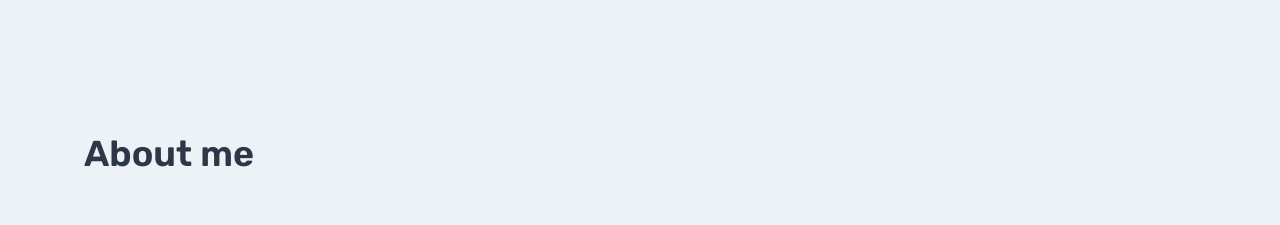
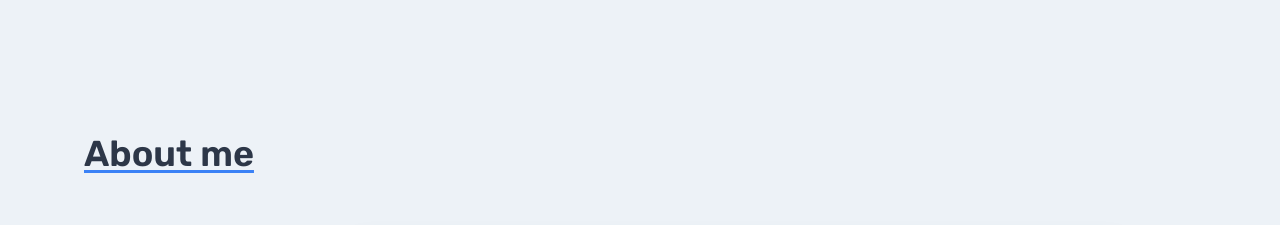
Before and after one commit to NunoFernandesSa/nunoweb, a React (Vite) app: page / in a window 1280 px wide. Shown: the part 780-1005 px from the top of the page. Built offline with nearby package versions, Linux system fonts and the light colour scheme.

Commit message:
style: improve CSS and clean up comments in About component
Add underline styling to section titles in CSS for better visual hierarchy. Remove redundant comments in the About component to improve code readability.

```diff
--- a/src/components/about/About.jsx
+++ b/src/components/about/About.jsx
@@ -27,10 +27,10 @@ import { skills } from "./../../utils/skills";
 export default function About() {
   return (
     <section id="about" className="container section w-full h-screen">
+      {/* ===== title ===== */}
       <h2 className="section__title text-center md:text-start">About me</h2>
-      {/* ================== */}
+
       {/* ===== Image ===== */}
-      {/* ================== */}
       <div className="about__container">
         <img
           src={profile_photo}
@@ -42,9 +42,7 @@ export default function About() {
         <AboutDataContainer />
       </div>
 
-      {/* ================== */}
       {/* ===== Skills ===== */}
-      {/* ================== */}
       <div className="skills__data my-16">
         <h3 className="my-6 text-center md:text-start">
           Outils et technoqlogies essentiels que j&apos;utilise
--- a/src/index.css
+++ b/src/index.css
@@ -76,7 +76,7 @@ img {
 }
 
 .section__title {
-  @apply relative text-biggestFontSize font-semibold ms-[0.875rem] mb-[3.75rem];
+  @apply relative text-biggestFontSize font-semibold ms-[0.875rem] mb-[3.75rem] underline underline-offset-4 decoration-accent;
 }
 
 .section__title::before {
```
